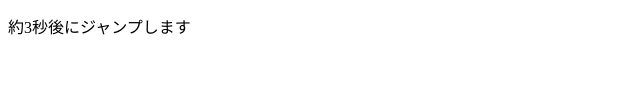
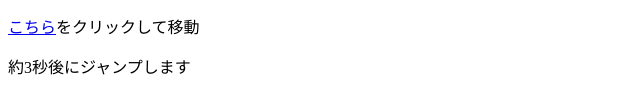
Before and after one commit to pipi-youtube/home, a plain HTML site: page index.html in a window 1280 px wide. Shown: the part 294-398 px from the top of the page, without its empty margins (0-640 px from the left). Drawn offline with Linux system fonts and the light colour scheme.

Commit message:
Update index.html

```diff
--- a/index.html
+++ b/index.html
@@ -7,6 +7,7 @@
 <a href="https://px.a8.net/svt/ejp?a8mat=3T061H+BGLF02+CO4+15SMO1" rel="nofollow">
 <img border="0" width="336" height="280" alt="" src="https://www23.a8.net/svt/bgt?aid=230115221693&wid=001&eno=01&mid=s00000001642007020000&mc=1"></a>
 <img border="0" width="1" height="1" src="https://www10.a8.net/0.gif?a8mat=3T061H+BGLF02+CO4+15SMO1" alt="">
-<P>約3秒後にジャンプします</P>
+  <p><a href="http://tomchase.starfree.jp/">こちら</a>をクリックして移動</p>
+  <P>約3秒後にジャンプします</P>
 </BODY>
 </HTML>
```
